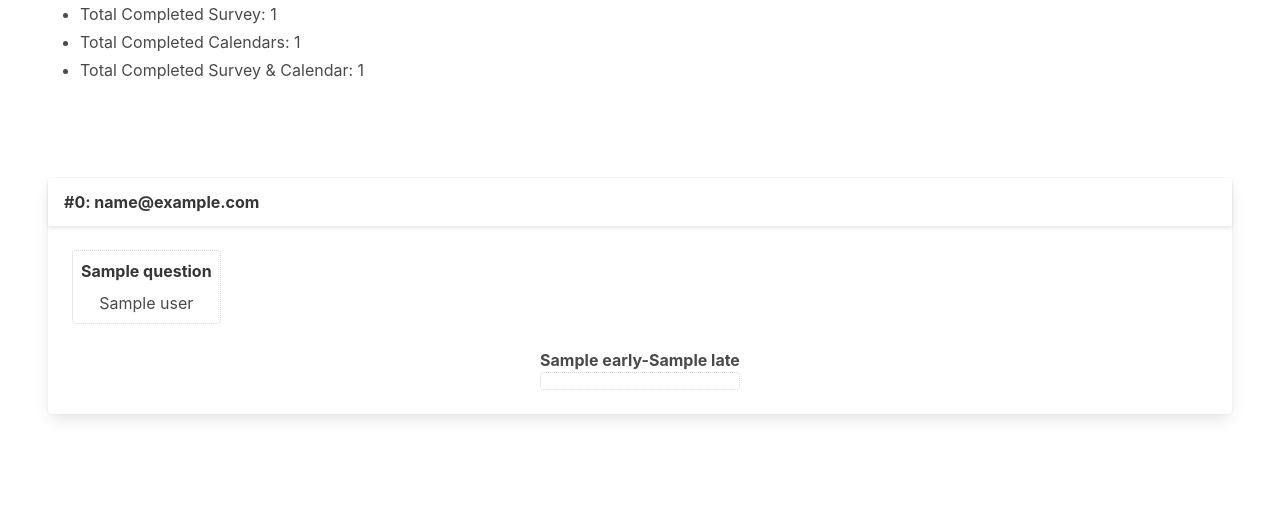
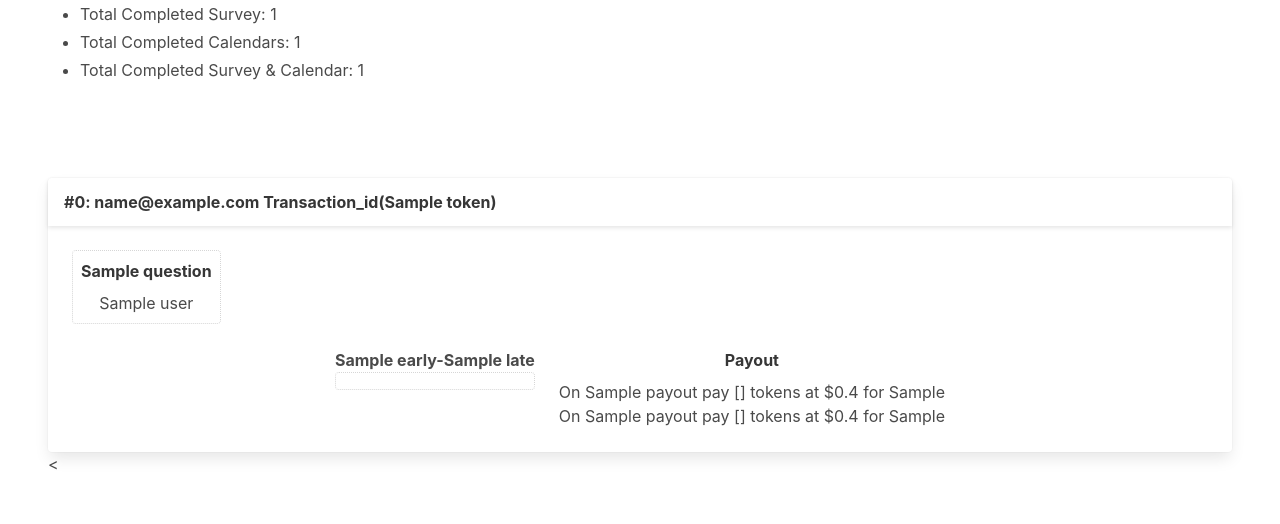
Before and after one commit to nholert/web_annotate, a Flask app: template templates/summary.html in a window 1280 px wide. Shown: the part 315-839 px from the top of the page. Before the commit the page ends 735 px from the top, so only its background shows below. Run offline with Flask 2, Linux system fonts and the light colour scheme; the template is opened without the code that fills it: most values are stand-ins (such as "Sample title", 1, 10 or a date in 2020); some libraries are stand-ins or nearby versions.

Commit message:
Updated status page

```diff
--- a/main.py
+++ b/main.py
@@ -80,7 +80,7 @@ raw_calendar,calendar = process_calendar_data()
 def get_ip():
     logging.error(str(request.environ))
     logging.warning(str(request.remote_addr))
-    return request.environ.get('HTTP_X_REAL_IP', request.remote_addr)
+    return request.environ.get('HTTP_X_REAL_IP', request.environ.get("REMOTE_ADDR",request.remote_addr))
 
 class User(UserMixin):
     def __init__(self, token):
@@ -180,6 +180,7 @@ class User(UserMixin):
         user = mongo.db.users.find_one({'token': token})
         timestamp = datetime.datetime.now()
         ip_addr = get_ip()
+        agent = request.headers.get('User-Agent')
         if user is None:
             mongo.db.users.insert_one({
                 'token': token,
@@ -187,8 +188,11 @@ class User(UserMixin):
                 'created_at': timestamp,
                 'accessed_ip': ip_addr,
                 'accessed_at': timestamp,
+                'created_user_agent': agent,
+                'last_user_agent': agent,
                 'login_ips': [ip_addr],
-                'login_timestamps': [timestamp]
+                'login_timestamps': [timestamp],
+                'user_agents': [agent]
             })
             login_user(User(token))
         elif password == user['password']:
@@ -196,10 +200,12 @@ class User(UserMixin):
                 '$push': {
                     'login_ips': ip_addr,
                     'login_timestamps': timestamp,
+                    'user_agents': agent
                 },
                 '$set': {
                     'accessed_at': timestamp,
-                    'accessed_ip': ip_addr
+                    'accessed_ip': ip_addr,
+                    'last_user_agent': user_agent
                 }
             })
             login_user(User(token))
@@ -385,9 +391,14 @@ def get_user_tokens(progress,index,date=False):
             user_tokens[row][rate]=value
     return user_tokens
 
+@app.route(f'/{hidden_service}/test',methods=['GET'])
+def test_stats():
+    #dict(str(request.environ) | dict(os.environ))
+    return str(request.environ)
+
 @app.route(f'/{hidden_service}',methods=['GET'])
 def summary_stats():
-    #completed_filter = {'consented': True, 'is_old': True, 'completed_survey': True}
+    #completed_filter = {'consented': True, 'is_old': True,payout 'completed_survey': True}
     total_visits = mongo.db.users.count_documents({})
     total_consented = mongo.db.users.count_documents({'consented': True})
     total_age = mongo.db.users.count_documents({'consented': True, 'is_old': True})
@@ -404,6 +415,19 @@ def summary_stats():
         durations.append(duration)
         del user['_id']
         user['tokens'] = [(cal['early_label'],cal['late_label'],get_user_tokens(user, i)) for i,cal in enumerate(calendar)]
+        if 'payout' not in user: continue
+        payout=user['payout']
+        payout['early_label'] = calendar[payout['col']]['early_label']
+        payout['late_label'] = calendar[payout['col']]['late_label']
+
+        payout['bad'] = False
+        try:
+            payout['early_payout'] = f"${float(payout['early_tokens'])*float(payout['early_rate'])/100:.02f}"
+            payout['late_payout'] = f"${float(payout['late_tokens'])*float(payout['late_rate'])/100:.02f}"
+        except:
+            payout['bad'] == True
+        payout['bad'] = False
+        user['payout'] = payout
         users.append(user)
     summmary = {
         'query': completed_calendar,
--- a/templates/summary.html
+++ b/templates/summary.html
@@ -45,7 +45,7 @@
 
               <div class="card-header">
                 <div class="card-header-title">
-                  #{{loop.index0}}: {{user['email']}}
+                  #{{loop.index0}}: {{user['email']}} Transaction_id({{user['token']}})
                 </div>
               </div>
               <div class="card-content">
@@ -74,10 +74,20 @@
                     {% endfor %}
                   </div>
                   {% endfor %}
+                  <div class="column is-narrow has-text-centered">
+                    <label class="label">Payout</label>
+                    {% if user['payout']['bad'] %}
+                    <span>Payout is bad; this peson show be removed for quality.</span>
+                    {% else %}
+                    <span>On {{user['payout']['early_label']}} pay {{user['payout']['early_tokens']}} tokens at $0.{{user['payout']['early_rate']}} for {{user['payout']['early_payout']}}</span><br>
+                    <span>On {{user['payout']['late_label']}} pay {{user['payout']['late_tokens']}} tokens at $0.{{user['payout']['late_rate']}} for {{user['payout']['late_payout']}}</span>
+                    {% endif %}
+                  </div>
                 </div>
               </div>
             </div>
             {% endfor %}
+            <
           </div>
         </div>
       </div>
```
